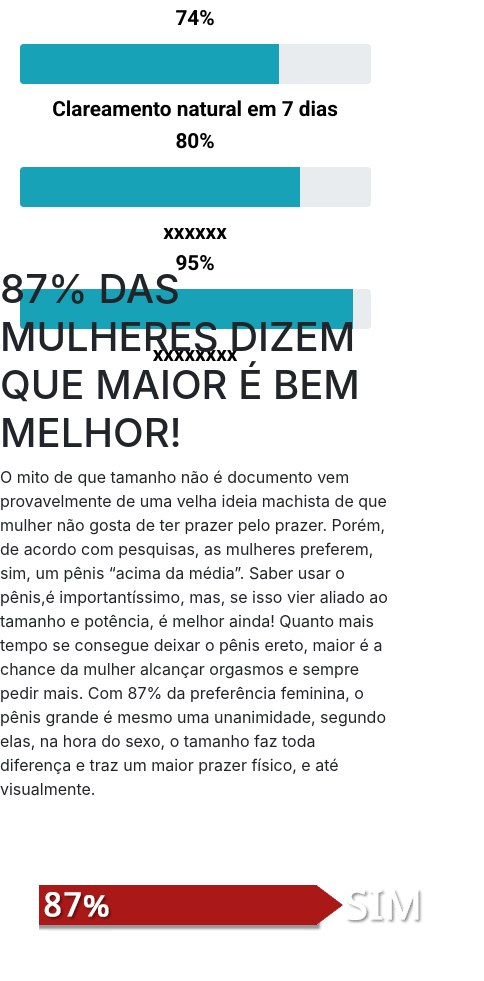
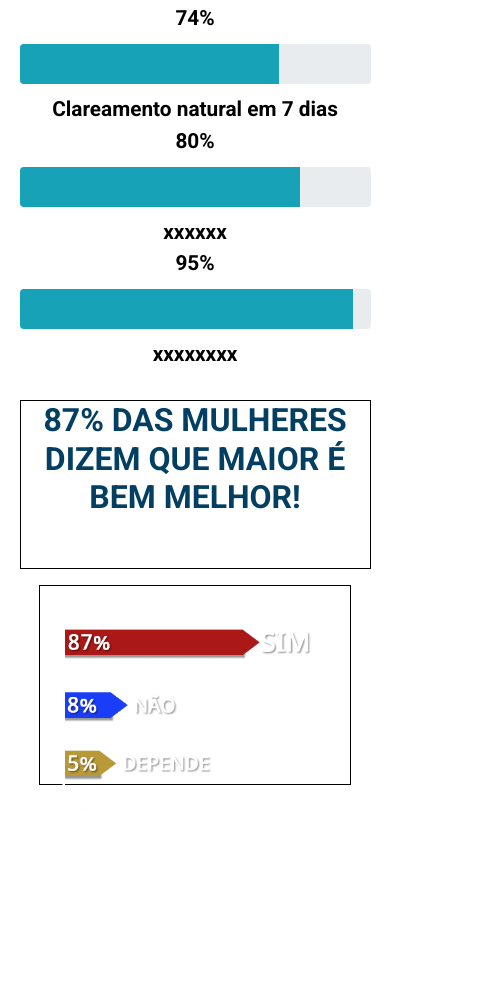
Before and after one commit to GustavoDeveloper1/LadingPage_Xtreme, a plain HTML site: page src/index.html in a window 390 px wide. Shown: the part 3738-4719 px from the top of the page, 484 px wide, since content can reach past the window. After the commit the page ends 4568 px from the top, so only its background shows below. Drawn offline with nearby package versions, Linux system fonts and the light colour scheme.

Commit message:
iniciando a nova page

```diff
--- a/public/assets/css/main.css
+++ b/public/assets/css/main.css
@@ -485,7 +485,7 @@
     }
     .section-beneficios {
         width: 100%;
-        height: 100vh;
+        height: auto;
         display: flex;
         flex-direction: column;
     }
@@ -548,4 +548,34 @@
         font-family: 'Roboto', sans-serif;
         font-weight: 700;
     }
+    .section-search {
+        width: 100%;
+        margin: 20px auto;
+        height: auto;
+    }
+    .section-search .header-search {
+        width: 90%;
+        height: 20vh;
+        display: flex;
+        flex-direction: column;
+        align-items: center;
+        border: 1px solid black;
+        margin: 10px auto;
+    }
+    .section-search .header-search .title {
+        font-size: 2rem;
+        font-family: 'Roboto', sans-serif;
+        text-align: center;
+        color: #033e63;
+        font-weight: 700;
+    }
+    .section-search .img-graphic-search {
+        width: 80%;
+        height: 200px;
+        border: 1px solid black;
+        margin: 10px auto;
+    }
+    .section-search .img-graphic-search img {
+        width: 100%;
+    }
 }
--- a/src/index.html
+++ b/src/index.html
@@ -135,9 +135,7 @@
         </div>
         <div class="container-search">
             <div class="text-search">
-                <p>O mito de que tamanho não é documento vem provavelmente de uma velha ideia machista de que mulher não gosta de ter prazer pelo prazer. Porém, de acordo com pesquisas, as mulheres preferem, sim, um pênis “acima da média”. Saber usar o pênis,é
-                    importantíssimo, mas, se isso vier aliado ao tamanho e potência, é melhor ainda! Quanto mais tempo se consegue deixar o pênis ereto, maior é a chance da mulher alcançar orgasmos e sempre pedir mais. Com 87% da preferência feminina,
-                    o pênis grande é mesmo uma unanimidade, segundo elas, na hora do sexo, o tamanho faz toda diferença e traz um maior prazer físico, e até visualmente.</p>
+                <p></p>
             </div>
             <div class="img-graphic-search">
                 <img src="../public/assets/img/grafico.png" alt="">
```
